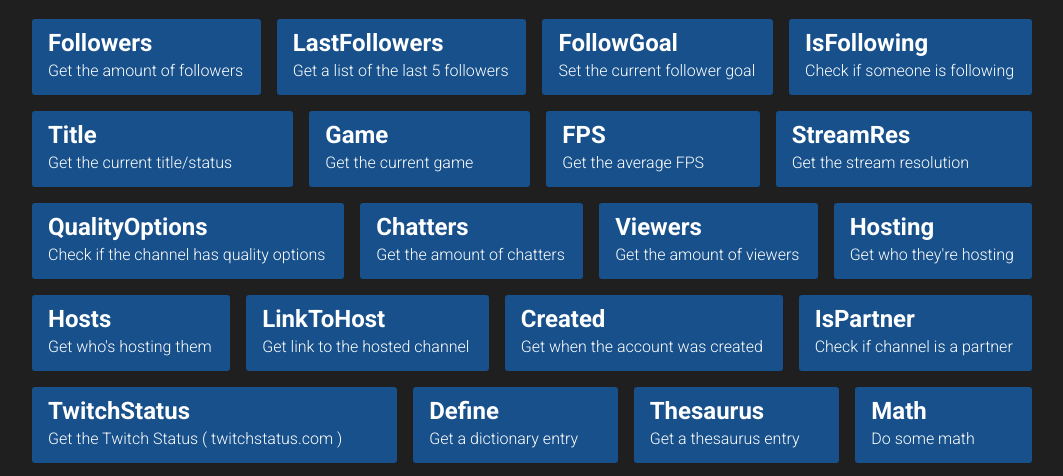
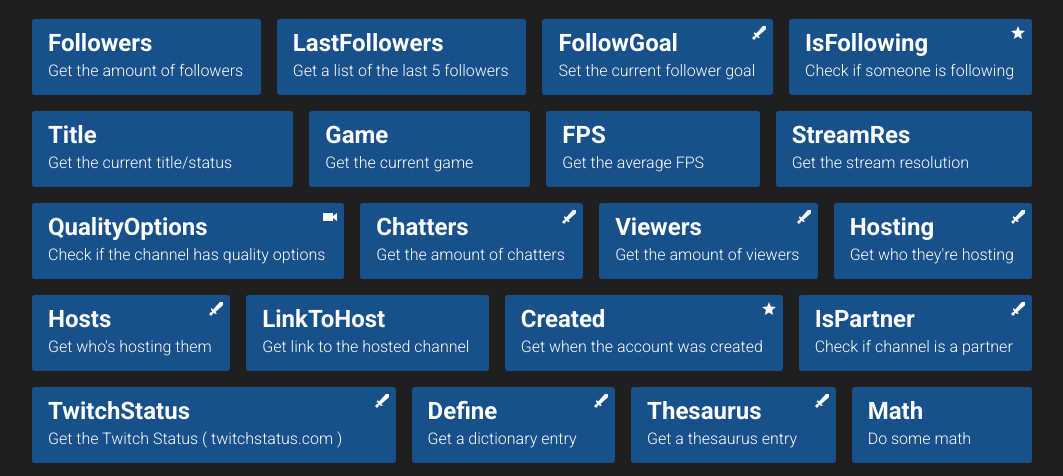
Before and after one commit to AlcaDesign/AlcabotSite, a plain HTML site: page index.html in a window 1280 px wide. Shown: the part 427-903 px from the top of the page, without its empty margins (108-1171 px from the left). Drawn offline with Linux system fonts and the light colour scheme.

Commit message:
Added limits

```diff
--- a/index.html
+++ b/index.html
@@ -54,6 +54,7 @@
 		line-height: 1em;
 		margin: 1em 0 0 1em;
 		cursor: pointer;
+		position: relative;
 	}
 	input[type="checkbox"] {
 		display: none;
@@ -89,6 +90,28 @@
 	.command-params:before {
 		content: 'Params: ';
 	}
+	.command-params span {
+		padding: 1px 2px;
+	}
+	.command-params span:before {
+		content: '[';
+	}
+	.command-params span:after {
+		content: ']';
+	}
+	.command-params span.req-param:before {
+		content: '<';
+	}
+	.command-params span.req-param:after {
+		content: '>';
+	}
+	span.badge-broad {
+		background-color: hsl(0, 81%, 50%);
+	}
+	span.badge-mod {
+		background-color: hsl(105, 89%, 36%);
+	}
+
 	.command:hover .command-params,
 	input[type="checkbox"]:checked + label .command .command-params/*, :target + label .command .command-params*/ {
 		max-height: 15px;
@@ -113,6 +136,35 @@
 		display: inline-block;
 		/*vertical-align: middle;*/
 		margin: -5px 0;
+	}
+
+
+	.badge {
+		height: 18px;
+		min-width: 18px;
+		display: inline-block;
+		vertical-align: middle;
+		background-size: 100%;
+	}
+	.badge/*:not(.tiny)*/ {
+		position: absolute;
+		top: 5px;
+		right: 5px;
+	}
+	/*.badge.tiny {
+		height: 12px;
+		min-width: 12px;
+		display: inline-block;
+		vertical-align: middle;
+	}*/
+	.badge.broad {
+		background-image: url("images/broad.svg");
+	}
+	.badge.mod {
+		background-image: url("images/mod.svg");
+	}
+	.badge.sub {
+		background-image: url("images/sub.svg");
 	}
 
 </style>
@@ -180,55 +232,62 @@
 
 				{
 						name: 'Followers',
-						params: [ { name: 'channel', req: false } ],
+						params: [ { name: 'channel', req: false, limit: 'mod' } ],
 						desc: 'Get the amount of followers'
 				}, {
 						name: 'LastFollowers',
-						params: [ { name: 'channel', req: false } ],
+						params: [ { name: 'channel', req: false, limit: 'mod' } ],
 						desc: 'Get a list of the last 5 followers'
 				}, {
 						name: 'FollowGoal',
 						params: [ { name: 'goal', req: true } ],
+						limit: 'mod',
 						desc: 'Set the current follower goal'
 				}, {
 						name: 'IsFollowing',
-						params: [ { name: 'username', req: false }, { name: 'channel', req: false } ],
+						params: [ { name: 'username', req: false, limit: 'mod' }, { name: 'channel', req: false, limit: 'mod' } ],
+						limit: 'sub',
 						desc: 'Check if someone is following'
 				}, {
 						name: 'Title',
-						params: [ { name: 'channel', req: false } ],
+						params: [ { name: 'channel', req: false, limit: 'mod' } ],
 						desc: 'Get the current title/status'
 				}, {
 						name: 'Game',
-						params: [ { name: 'channel', req: false } ],
+						params: [ { name: 'channel', req: false, limit: 'mod' } ],
 						desc: 'Get the current game'
 				}, {
 						name: 'FPS',
-						params: [ { name: 'channel', req: false } ],
+						params: [ { name: 'channel', req: false, limit: 'mod' } ],
 						desc: 'Get the average FPS'
 				}, {
 						name: 'StreamRes',
-						params: [ { name: 'channel', req: false } ],
+						params: [ { name: 'channel', req: false, limit: 'mod' } ],
 						desc: 'Get the stream resolution'
 				}, {
 						name: 'QualityOptions',
 						params: [ { name: 'channel', req: false } ],
+						limit: 'broad',
 						desc: 'Check if the channel has quality options'
 				}, {
 						name: 'Chatters',
 						params: [ { name: 'channel', req: false } ],
+						limit: 'mod',
 						desc: 'Get the amount of chatters'
 				}, {
 						name: 'Viewers',
 						params: [ { name: 'channel', req: false } ],
+						limit: 'mod',
 						desc: 'Get the amount of viewers'
 				}, {
 						name: 'Hosting',
 						params: [ { name: 'channel', req: false } ],
+						limit: 'mod',
 						desc: 'Get who they\'re hosting'
 				}, {
 						name: 'Hosts',
 						params: [ { name: 'channel', req: false } ],
+						limit: 'mod',
 						desc: 'Get who\'s hosting them'
 				}, {
 						name: 'LinkToHost',
@@ -240,23 +299,28 @@
 						desc: 'Get the mod count'
 				},*/ {
 						name: 'Created',
-						params: [ { name: 'user', req: true } ],
+						params: [ { name: 'user', req: true, limit: 'mod' } ],
+						limit: 'sub',
 						desc: 'Get when the account was created'
 				}, {
 						name: 'IsPartner',
 						params: [ { name: 'channel', req: false } ],
+						limit: 'mod',
 						desc: 'Check if channel is a partner'
 				}, {
 						name: 'TwitchStatus',
 						params: [],
+						limit: 'mod',
 						desc: 'Get the Twitch Status ( <a href="http://twitchstatus.com/" target="_blank">twitchstatus.com</a> )'
 				}, {
 						name: 'Define',
 						params: [ { name: 'word', req: true }, /*{ name: 'entry #', req: false }*/ ],
+						limit: 'mod',
 						desc: 'Get a dictionary entry'
 				}, {
 						name: 'Thesaurus',
 						params: [ { name: 'word', req: true }, /*{ name: 'entry #', req: false }*/ ],
+						limit: 'mod',
 						desc: 'Get a thesaurus entry'
 				}, {
 						name: 'Math',
@@ -272,7 +336,7 @@
 						desc: 'Get basic weather info for a location'
 				}, {
 						name: 'AlcaUptime',
-						params: [],
+						params: [ { name: 'channel', req: false, limit: 'mod' } ],
 						desc: 'Get the stream uptime'
 				}, {
 						name: 'TwitchStats',
@@ -290,18 +354,22 @@
 				{
 						name: 'Subs',
 						params: [],
+						limit: 'sub',
 						desc: 'Get the subscriber count'
 				}, {
 						name: 'IsSub',
-						params: [ { name: 'username', req: false } ],
+						params: [ { name: 'username', req: false, limit: 'mod' } ],
+						limit: 'sub',
 						desc: 'Check if someone is subscribed'
 				}, {
 						name: 'LastSubs',
 						params: [],
+						limit: 'mod',
 						desc: 'Get the last 15 subscribers'
 				}, {
 						name: 'SubGoal',
 						params: [ { name: 'goal', req: true } ],
+						limit: 'mod',
 						desc: 'Set the current subscriber goal'
 				}, {
 						name: 'Emotes',
@@ -316,14 +384,17 @@
 				{
 						name: 'AddCommand',
 						params: [ { name: 'command', req: true }, { name: 'response...', req: true } ],
+						limit: 'mod',
 						desc: 'Add a custom command'
 				}, {
 						name: 'RemoveCommand',
 						params: [ { name: 'command', req: true } ],
+						limit: 'mod',
 						desc: 'Remove a custom command'
 				}, {
 						name: 'EditCommand',
 						params: [ { name: 'command', req: true }, { name: 'response...', req: true } ],
+						limit: 'mod',
 						desc: 'Edit a custom command'
 				}, {
 						name: 'ListCommands',
@@ -332,6 +403,7 @@
 				}, {
 						name: 'GetCommand',
 						params: [ { name: 'command', req: true } ],
+						limit: 'mod',
 						desc: 'Get the raw command text'
 				},
 
@@ -359,6 +431,7 @@
 						name = $('<div/>'),
 						params = $('<div/>'),
 						desc = $('<div/>'),
+						badge = $('<div/>'),
 						ID = 'command-' + c.name;
 
 					checkbox.attr('id', ID).attr('type', 'checkbox').addClass('command-checkbox');
@@ -368,22 +441,23 @@
 					name.addClass('command-name');
 					params.addClass('command-params transition');
 					desc.addClass('command-desc');
+					badge.addClass('badge ' + c.limit);
 
 					name.html(c.name);
 					if(c.hasOwnProperty('params') && c.params.length > 0) {
-						var parms = [];
+						//var parms = [];
 						for(var i in c.params) {
-							var p = c.params[i], m = p.name;
-							parms.push((p.req ? '&lt;' : '[') + m + (p.req ? '&gt;' : ']'));
+							var p = c.params[i], m = p.name, l = p.limit || c.limit || null;
+							params.append('<span class="' + (l ? 'badge-' + l : '') + ' ' + (p.req ? 'req-param' : '') + '">' + /*(p.req ? '&lt;' : '[') +*/ m + /*(p.req ? '&gt;' : ']') +*/ '</span> ');
 						}
-						params.html(parms.join(' '));
+						//params.html(parms.join(' '));
 					}
 					else {
 						params.html('none');
 					}
 					desc.html(c.desc);
 
-					tr = tr.add(commandTD.append(command.append(checkbox, commandLabel.append(commandDiv.append(name,params,desc)))));
+					tr = tr.add(commandTD.append(command.append(checkbox, commandLabel.append(commandDiv.append(name,params,desc,badge)))));
 
 				}
 
```
Also changed, not shown: images/broad.svg (added), images/mod.svg (added), images/sub.png (added), images/sub.svg (added), images/subscriber-star.png (added), 1 other file.
